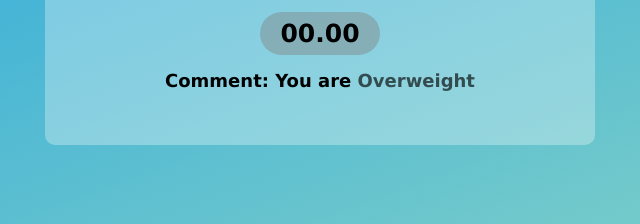
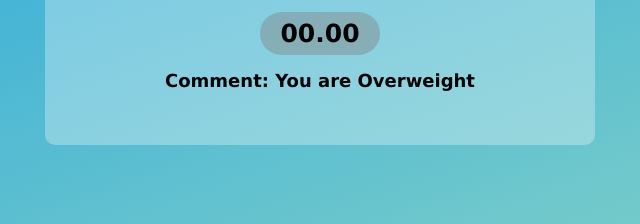
Before and after one commit to bmariga/JavaScript-MiniProjects, a plain HTML site: page BMI Calculator/index.html in a window 1280 px wide. Shown: the part 573-797 px from the top of the page, 320-960 px from the left. Drawn offline with Linux system fonts and the light colour scheme.

Commit message:
Update HTML

```diff
--- a/BMI Calculator/index.html
+++ b/BMI Calculator/index.html
@@ -25,7 +25,7 @@
             <div class="result">
                 <p>Your BMI is</p>
                 <div id="result">00.00</div>
-                <p class="comment">Comment: You are <span id="comment">Overweight</span></p>
+                <p class="comment">Comment: You are Overweight</p>
             </div>
 
         </div>
```
